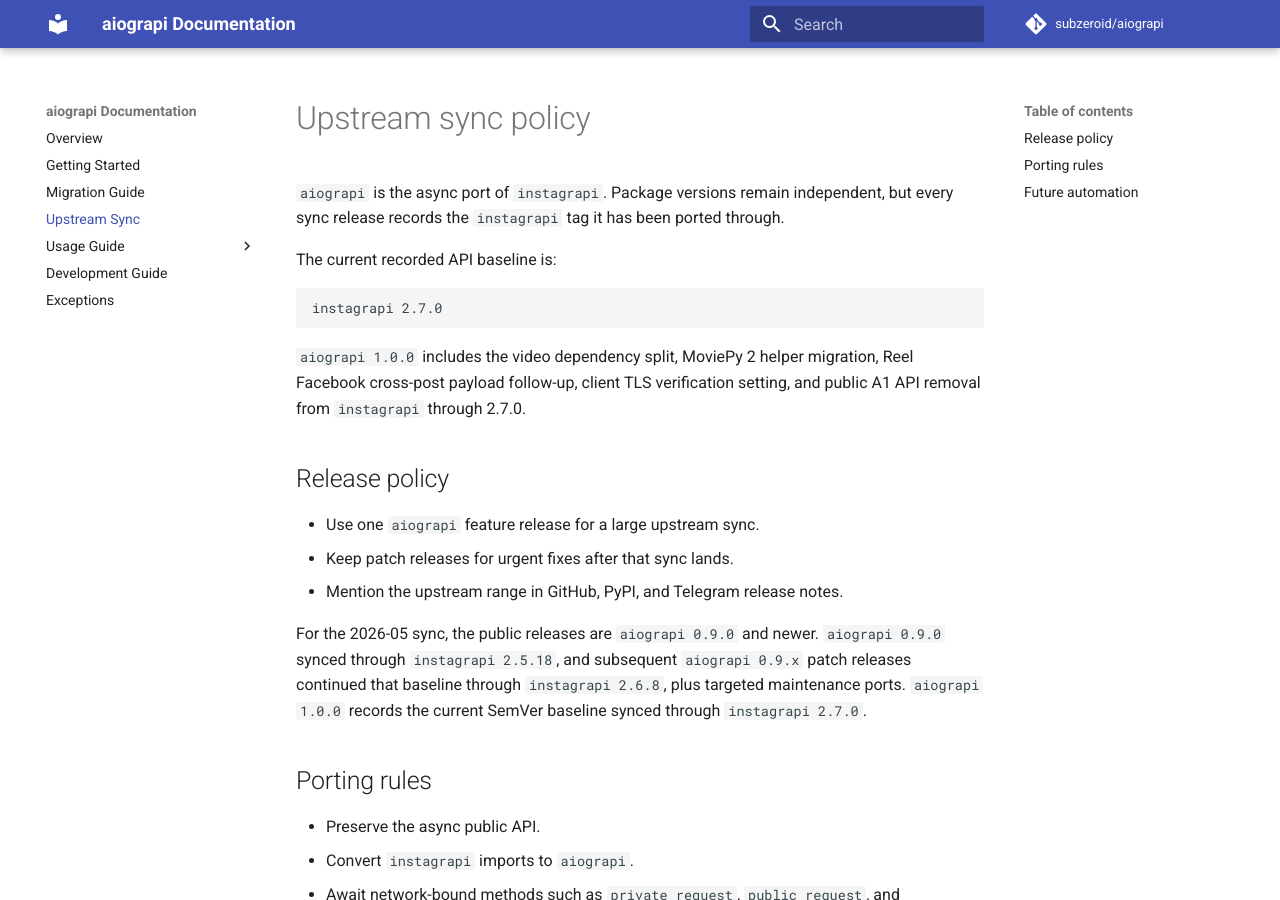
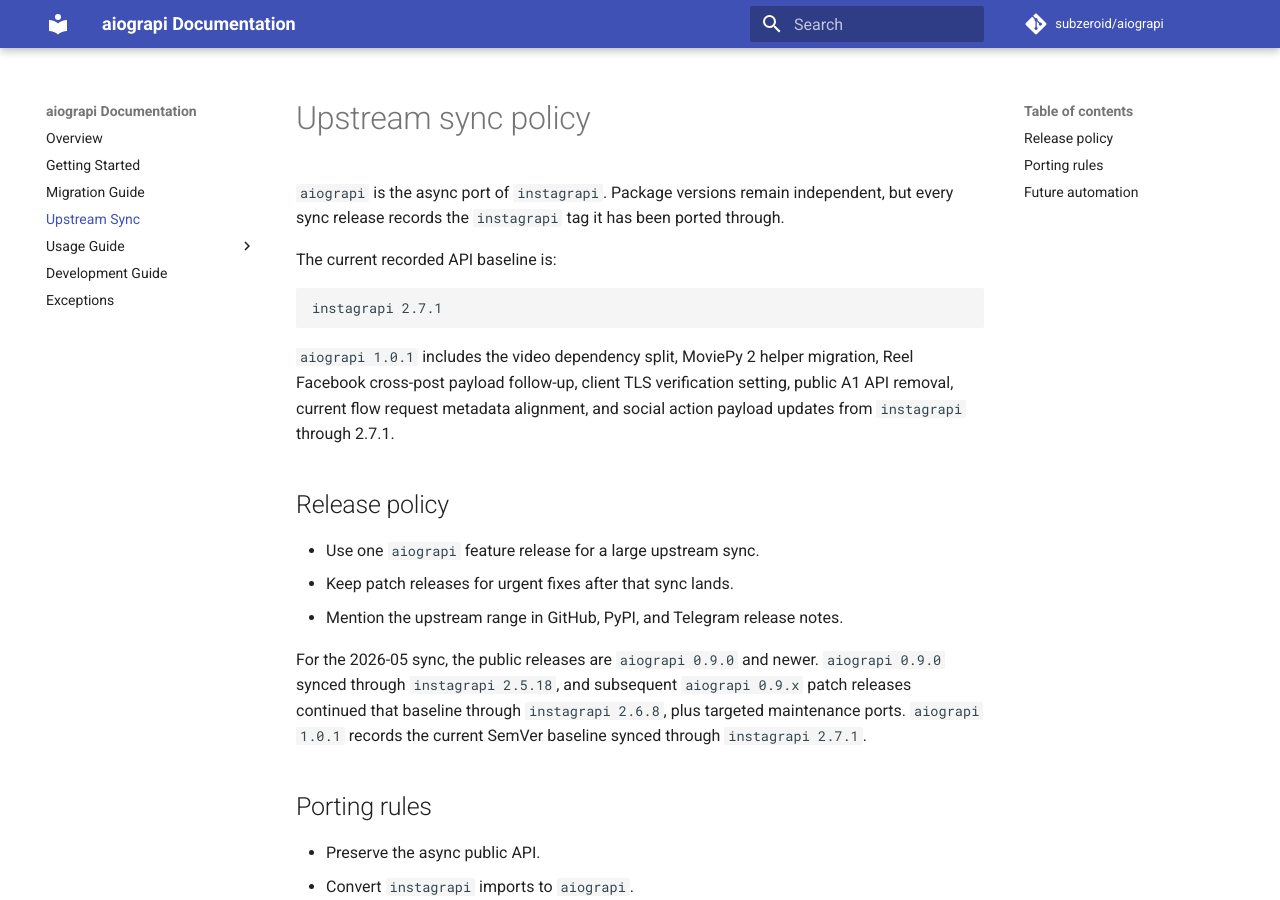
Before and after one commit to subzeroid/aiograpi, an MkDocs documentation site: the page built from docs/upstream-sync.md, in a window 1280 px wide and 900 px high. Built offline with MkDocs 1.6.1 and Material for MkDocs 9.7.7, drawn with Linux system fonts in a browser that asks for light colours; comment, search, counter and statistics services are not loaded; the version menu is left out.

Commit message:
Bump version to 1.0.1

````diff
--- a/aiograpi/__init__.py
+++ b/aiograpi/__init__.py
@@ -45,7 +45,7 @@ from aiograpi.mixins.video import DownloadVideoMixin, UploadVideoMixin
 # Used as fallback logger if another is not provided.
 DEFAULT_LOGGER = logging.getLogger("aiograpi")
 
-__upstream_instagrapi_version__ = "2.7.0"
+__upstream_instagrapi_version__ = "2.7.1"
 
 
 class Client(
--- a/docs/upstream-sync.md
+++ b/docs/upstream-sync.md
@@ -7,11 +7,12 @@ ported through.
 The current recorded API baseline is:
 
 ```text
-instagrapi 2.7.0
+instagrapi 2.7.1
 ```
 
-`aiograpi 1.0.0` includes the video dependency split, MoviePy 2 helper migration, Reel Facebook cross-post payload
-follow-up, client TLS verification setting, and public A1 API removal from `instagrapi` through 2.7.0.
+`aiograpi 1.0.1` includes the video dependency split, MoviePy 2 helper migration, Reel Facebook cross-post payload
+follow-up, client TLS verification setting, public A1 API removal, current flow request metadata alignment, and social
+action payload updates from `instagrapi` through 2.7.1.
 
 ## Release policy
 
@@ -22,7 +23,7 @@ follow-up, client TLS verification setting, and public A1 API removal from `inst
 For the 2026-05 sync, the public releases are `aiograpi 0.9.0` and newer.
 `aiograpi 0.9.0` synced through `instagrapi 2.5.18`, and subsequent
 `aiograpi 0.9.x` patch releases continued that baseline through `instagrapi 2.6.8`, plus targeted maintenance
-ports. `aiograpi 1.0.0` records the current SemVer baseline synced through `instagrapi 2.7.0`.
+ports. `aiograpi 1.0.1` records the current SemVer baseline synced through `instagrapi 2.7.1`.
 
 ## Porting rules
 
--- a/pyproject.toml
+++ b/pyproject.toml
@@ -4,7 +4,7 @@ build-backend = "setuptools.build_meta"
 
 [project]
 name = "aiograpi"
-version = "1.0.0"
+version = "1.0.1"
 authors = [
     { name = "Mark Subzeroid", email = "143403577+subzeroid@users.noreply.github.com" },
 ]
````
Also changed, not shown: CHANGELOG.md (+18 -0 lines), 1 other file.
